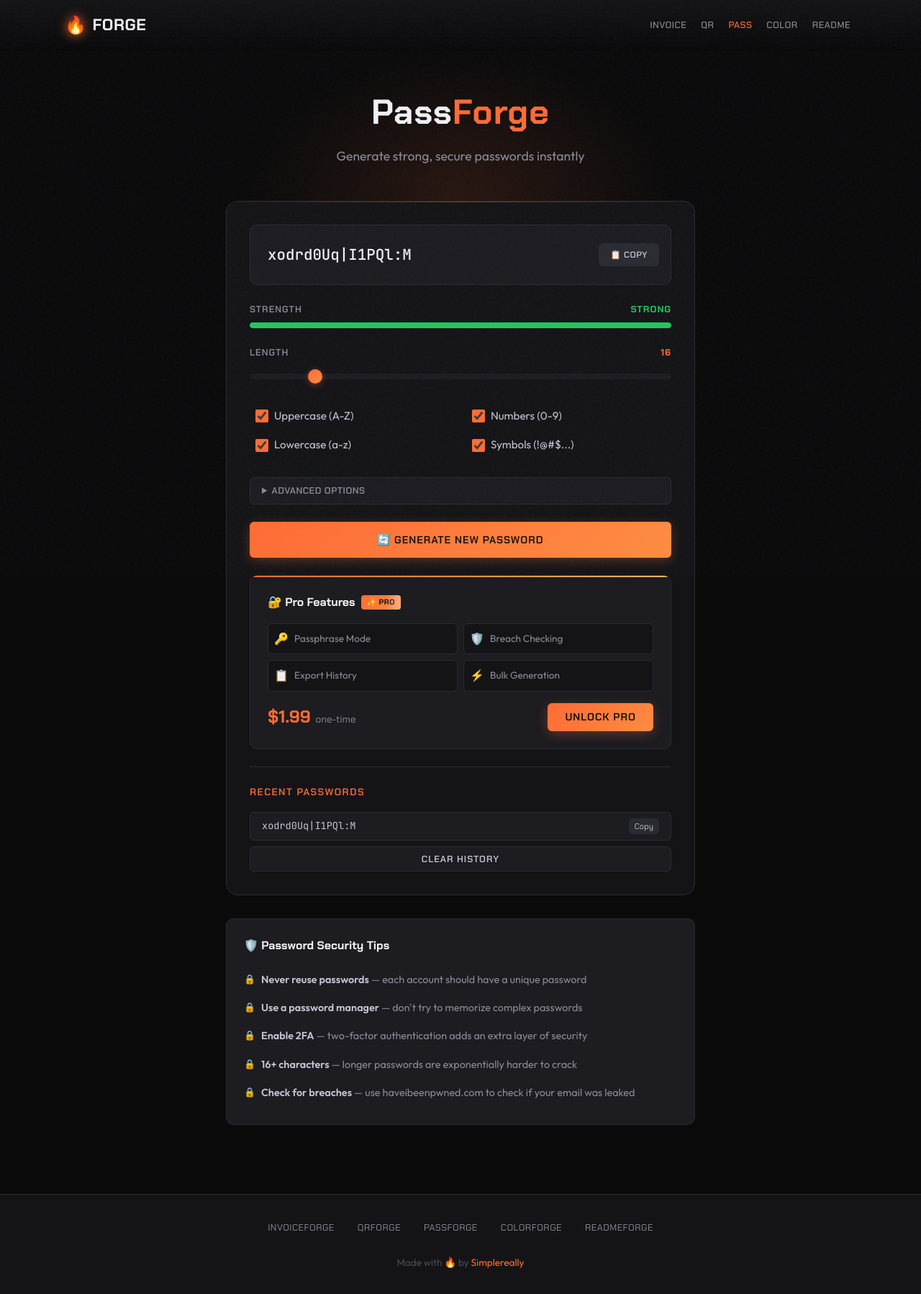
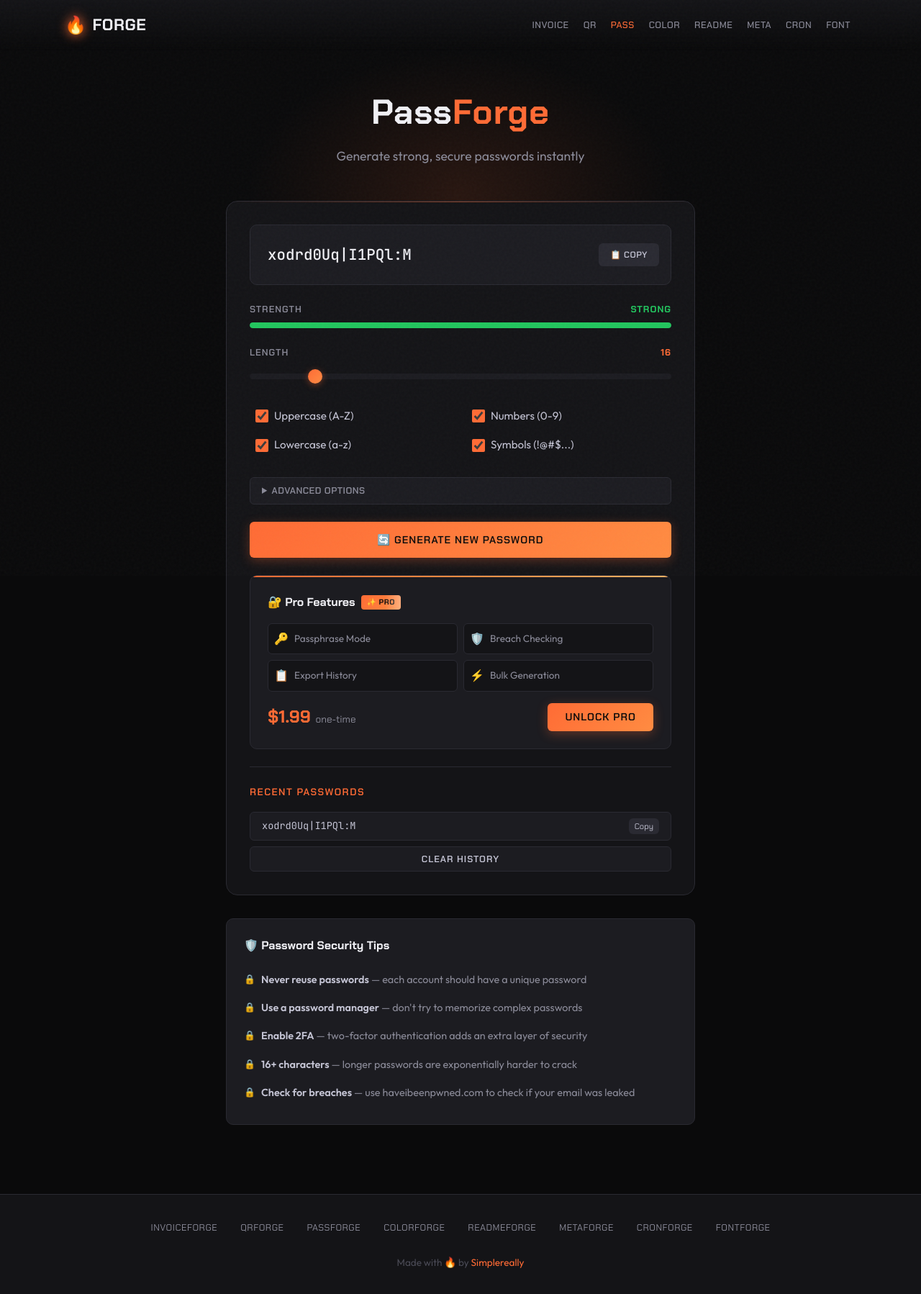
Before and after one commit to Simplereally/pass-forge, a plain HTML site: page index.html in a window 1280 px wide. Shown: the whole page at 72% size. Drawn offline with Linux system fonts and the light colour scheme.

Commit message:
Add Meta, Cron, Font links to nav and footer

```diff
--- a/index.html
+++ b/index.html
@@ -897,6 +897,9 @@
                 <a href="https://simplereally.github.io/pass-forge/" class="active">Pass</a>
                 <a href="https://simplereally.github.io/color-forge/">Color</a>
                 <a href="https://simplereally.github.io/readme-forge/">Readme</a>
+                <a href="https://simplereally.github.io/meta-forge/">Meta</a>
+                <a href="https://simplereally.github.io/cron-forge/">Cron</a>
+                <a href="https://simplereally.github.io/font-forge/">Font</a>
             </div>
         </div>
     </nav>
@@ -1030,6 +1033,9 @@
                 <a href="https://simplereally.github.io/pass-forge/">PassForge</a>
                 <a href="https://simplereally.github.io/color-forge/">ColorForge</a>
                 <a href="https://simplereally.github.io/readme-forge/">ReadmeForge</a>
+                <a href="https://simplereally.github.io/meta-forge/">MetaForge</a>
+                <a href="https://simplereally.github.io/cron-forge/">CronForge</a>
+                <a href="https://simplereally.github.io/font-forge/">FontForge</a>
             </div>
             <div class="forge-footer-meta">
                 <p>Made with 🔥 by <a href="https://github.com/Simplereally">Simplereally</a></p>
```
